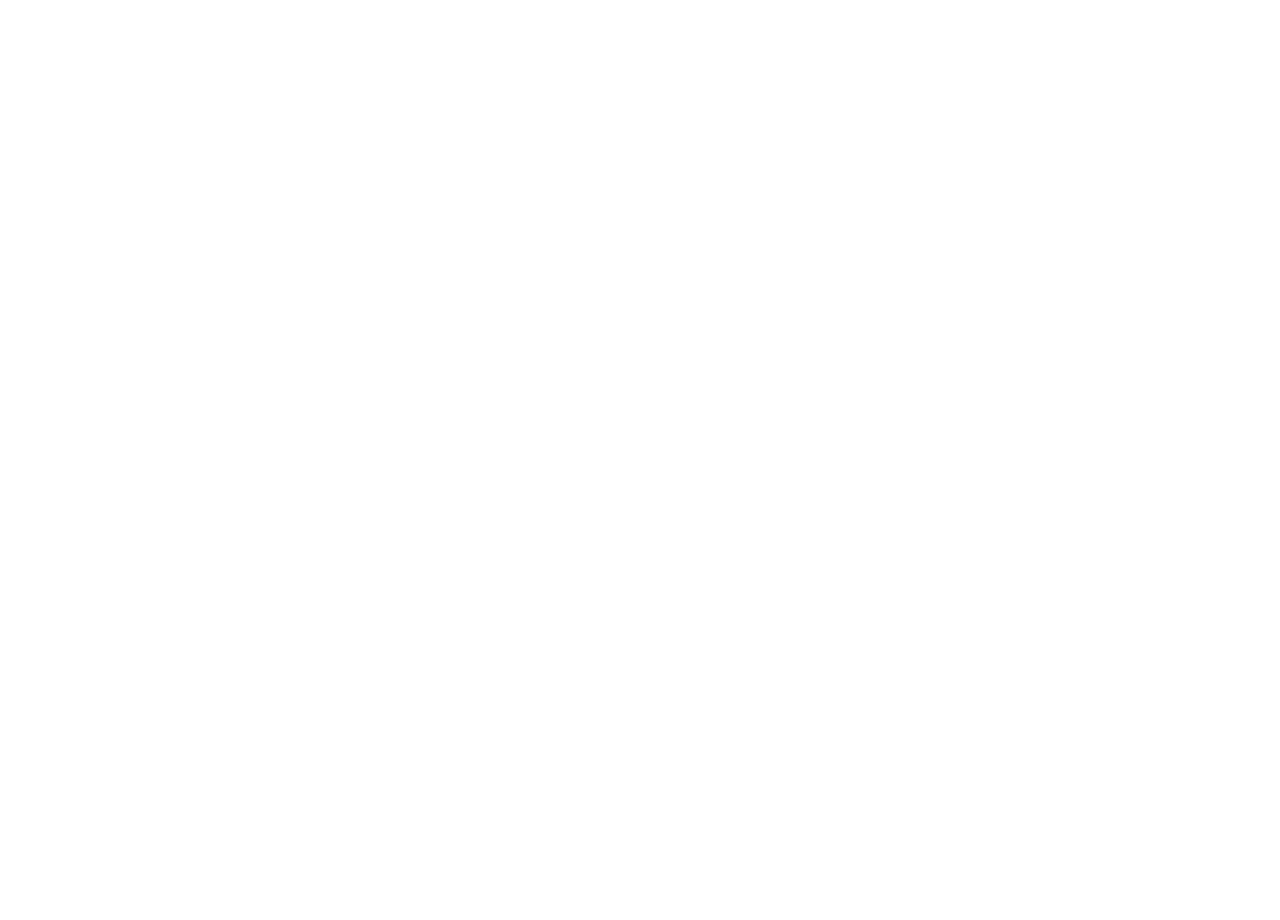
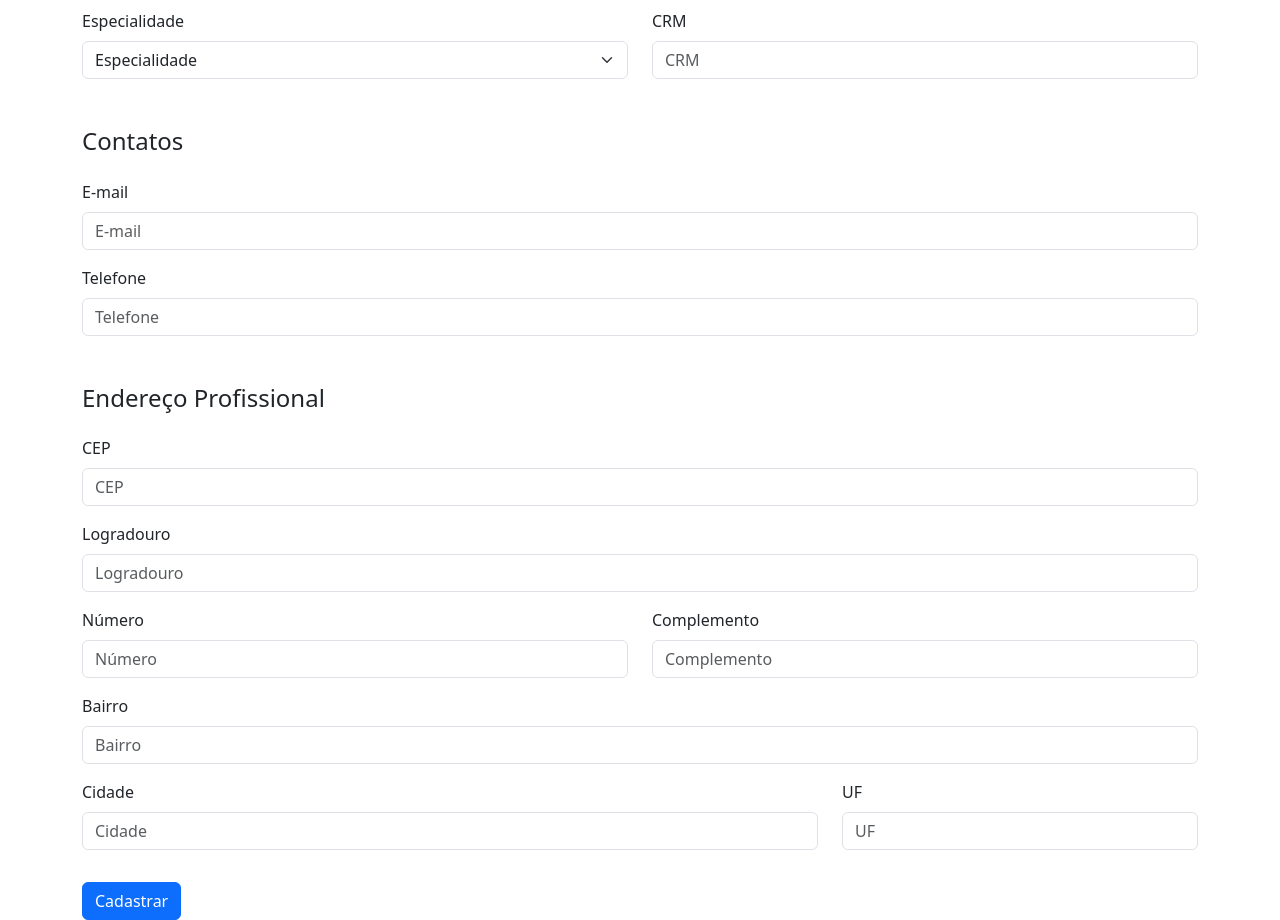
Before and after one commit to TaiOli/CrudSpring, a Vue app in the folder frontend/: page /medicos/cadastrar in a window 1280 px wide. Before the commit this address had no page. Shown: the part 240-1160 px from the top of the page. Before the commit the page ends 800 px from the top, so only its background shows below. Built offline with nearby package versions, Linux system fonts and the light colour scheme.

Commit message:
Liberação de rota POST para /medicos e implementação do Cadastro do médico no front

```diff
--- a/frontend/src/router/index.js
+++ b/frontend/src/router/index.js
@@ -3,12 +3,14 @@ import Home from "../views/Home.vue";
 import Medicos from "../views/Medicos.vue";
 import Pacientes from "../views/Pacientes.vue";
 import Consultas from "../views/Consultas.vue";
+import CadastroMedico from "../views/CadastroMedico.vue";
 
 const routes = [
 	{ path: "/", component: Home },
 	{ path: "/medicos", component: Medicos },
 	{ path: "/pacientes", component: Pacientes },
 	{ path: "/consultas", component: Consultas },
+	{ path: "/medicos/cadastrar", component: CadastroMedico },
 ];
 
 const router = createRouter({
--- a/frontend/src/services/api.js
+++ b/frontend/src/services/api.js
@@ -1,7 +1,7 @@
 import axios from "axios";
 
 const api = axios.create({
-	baseURL: "http://localhost:8080",
+	baseURL: "/api",
 });
 
 export default api;
--- /dev/null
+++ b/frontend/src/views/CadastroMedico.vue
@@ -0,0 +1,241 @@
+<template>
+  <div class="container mt-4">
+    <div class="d-flex justify-content-between align-items-center mb-4">
+      <h4 class="mb-0">Novo Perfil</h4>
+      <router-link to="/medicos" class="btn btn-secondary">Voltar</router-link>
+    </div>
+
+    <h4 class="mt-5">Profissional</h4>
+
+    <div class="mb-3">
+      <label for="nome" class="form-label mt-3">Nome Completo</label>
+      <input
+        type="text"
+        id="nome"
+        class="form-control"
+        v-model="form.nome"
+        placeholder="Nome Completo"
+      />
+    </div>
+
+    <div class="row mb-3">
+      <div class="col-md-6">
+        <label for="especialidade" class="form-label">Especialidade</label>
+        <select
+          id="especialidade"
+          class="form-select"
+          v-model="form.especialidade"
+        >
+          <option value="" disabled>Especialidade</option>
+          <option v-for="esp in especialidades" :key="esp" :value="esp">
+            {{ esp }}
+          </option>
+        </select>
+      </div>
+
+      <div class="col-md-6">
+        <label for="crm" class="form-label">CRM</label>
+        <input
+          type="text"
+          id="crm"
+          class="form-control"
+          v-model="form.crm"
+          placeholder="CRM"
+        />
+      </div>
+    </div>
+
+    <h4 class="mt-5">Contatos</h4>
+
+    <div class="mb-3">
+      <label for="email" class="form-label mt-3">E-mail</label>
+      <input
+        type="email"
+        id="email"
+        class="form-control"
+        v-model="form.email"
+        placeholder="E-mail"
+      />
+    </div>
+
+    <div class="mb-3">
+    <label for="telefone" class="form-label">Telefone</label>
+    <input
+        type="text"
+        id="telefone"
+        class="form-control"
+        v-model="form.telefone"
+        placeholder="Telefone"
+    />
+    </div>
+
+    <h4 class="mt-5">Endereço Profissional</h4>
+
+    <div class="mb-3">
+      <label for="cep" class="form-label mt-3">CEP</label>
+      <input
+        type="text"
+        id="cep"
+        class="form-control"
+        v-model="form.endereco.cep"
+        placeholder="CEP"
+      />
+    </div>
+
+    <div class="mb-3">
+      <label for="logradouro" class="form-label">Logradouro</label>
+      <input
+        type="text"
+        id="logradouro"
+        class="form-control"
+        v-model="form.endereco.logradouro"
+        placeholder="Logradouro"
+      />
+    </div>
+
+    <div class="row mb-3">
+      <div class="col-md-6">
+        <label for="numero" class="form-label">Número</label>
+        <input
+          type="text"
+          id="numero"
+          class="form-control"
+          v-model="form.endereco.numero"
+          placeholder="Número"
+        />
+      </div>
+
+      <div class="col-md-6">
+        <label for="complemento" class="form-label">Complemento</label>
+        <input
+          type="text"
+          id="complemento"
+          class="form-control"
+          v-model="form.endereco.complemento"
+          placeholder="Complemento"
+        />
+      </div>
+    </div>
+
+    <div class="mb-3">
+      <label for="bairro" class="form-label">Bairro</label>
+      <input
+        type="text"
+        id="bairro"
+        class="form-control"
+        v-model="form.endereco.bairro"
+        placeholder="Bairro"
+      />
+    </div>
+
+    <div class="row mb-3">
+      <div class="col-md-8">
+        <label for="cidade" class="form-label">Cidade</label>
+        <input
+          type="text"
+          id="cidade"
+          class="form-control"
+          v-model="form.endereco.cidade"
+          placeholder="Cidade"
+        />
+      </div>
+
+      <div class="col-md-4">
+        <label for="uf" class="form-label">UF</label>
+        <input
+          type="text"
+          id="uf"
+          class="form-control"
+          v-model="form.endereco.uf"
+          maxlength="2"
+          placeholder="UF"
+        />
+      </div>
+    </div>
+
+    <button class="btn btn-primary mt-3" @click="cadastrarMedico">Cadastrar</button>
+  </div>
+</template>
+
+<script>
+import api from "@/services/api";
+
+export default {
+	data() {
+		return {
+			especialidades: [
+				"ORTOPEDIA",
+				"CARDIOLOGIA",
+				"GINECOLOGIA",
+				"DERMATOLOGIA",
+			],
+			form: {
+				nome: "",
+				email: "",
+				crm: "",
+				especialidade: "",
+				endereco: {
+					cep: "",
+					logradouro: "",
+					numero: "",
+					complemento: "",
+					bairro: "",
+					cidade: "",
+					uf: "",
+				},
+			},
+		};
+	},
+	methods: {
+		async cadastrarMedico() {
+			try {
+				const dadosParaEnviar = {
+					nome: this.form.nome,
+					email: this.form.email,
+					telefone: this.form.telefone,
+					crm: this.form.crm,
+					especialidade: this.form.especialidade,
+					endereco: {
+						cep: this.form.endereco.cep,
+						logradouro: this.form.endereco.logradouro,
+						numero: this.form.endereco.numero,
+						complemento: this.form.endereco.complemento,
+						bairro: this.form.endereco.bairro,
+						cidade: this.form.endereco.cidade,
+						uf: this.form.endereco.uf,
+					},
+				};
+
+				await api.post("/medicos", dadosParaEnviar);
+
+				alert("Médico cadastrado com sucesso!");
+
+				this.limparFormulario();
+
+				this.$router.push("/medicos");
+			} catch (error) {
+				console.error("Erro ao cadastrar médico:", error);
+				alert("Erro ao cadastrar médico. Veja o console para detalhes.");
+			}
+		},
+		limparFormulario() {
+			this.form = {
+				nome: "",
+				email: "",
+				telefone: "",
+				crm: "",
+				especialidade: "",
+				endereco: {
+					cep: "",
+					logradouro: "",
+					numero: "",
+					complemento: "",
+					bairro: "",
+					cidade: "",
+					uf: "",
+				},
+			};
+		},
+	},
+};
+</script>
--- a/frontend/src/views/Medicos.vue
+++ b/frontend/src/views/Medicos.vue
@@ -1,4 +1,31 @@
 <template>
+  <div>
+    <nav class="navbar navbar-expand-lg navbar-light bg-light">
+      <div class="container">
+        <a class="navbar-brand" href="#">Clinica</a>
+        <button
+          class="navbar-toggler"
+          type="button"
+          data-bs-toggle="collapse"
+          data-bs-target="#navbarNav"
+          aria-controls="navbarNav"
+          aria-expanded="false"
+          aria-label="Toggle navigation"
+        >
+          <span class="navbar-toggler-icon"></span>
+        </button>
+        <div class="collapse navbar-collapse" id="navbarNav">
+          <ul class="navbar-nav ms-auto">
+            <li class="nav-item">
+             <router-link to="/medicos/cadastrar" class="text-decoration-none">
+                Cadastrar Médico
+             </router-link>
+            </li>
+          </ul>
+        </div>
+      </div>
+    </nav>
+
     <div class="container mt-4">
       <h4 class="mb-4">Lista de Médicos</h4>
 
@@ -24,6 +51,7 @@
           </div>
         </li>
       </ul>
+    </div>
   </div>
 </template>
 
--- a/frontend/vite.config.js
+++ b/frontend/vite.config.js
@@ -9,4 +9,13 @@ export default defineConfig({
 			"@": path.resolve(__dirname, "./src"),
 		},
 	},
+	server: {
+		proxy: {
+			"/api": {
+				target: "http://localhost:8080",
+				changeOrigin: true,
+				rewrite: (path) => path.replace(/^\/api/, ""),
+			},
+		},
+	},
 });
```
Also changed, not shown: 1 other file (tests, documents, lock files or other folders). Lines whose indentation alone changed are shown as unchanged.
